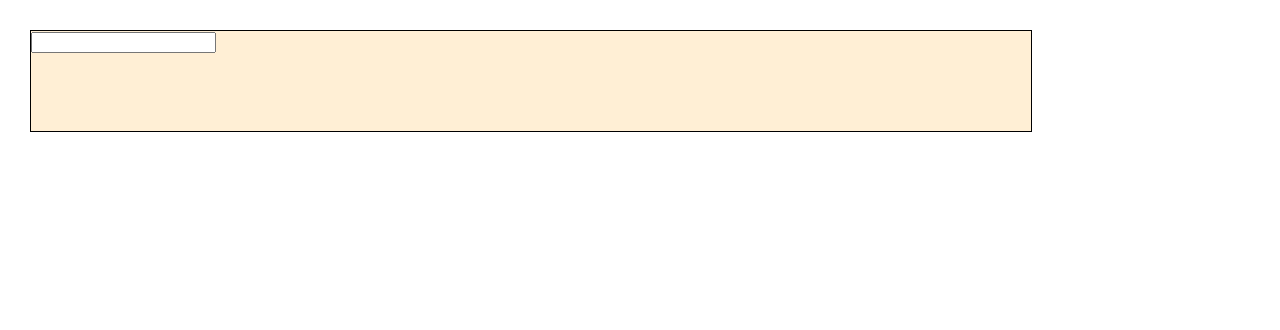
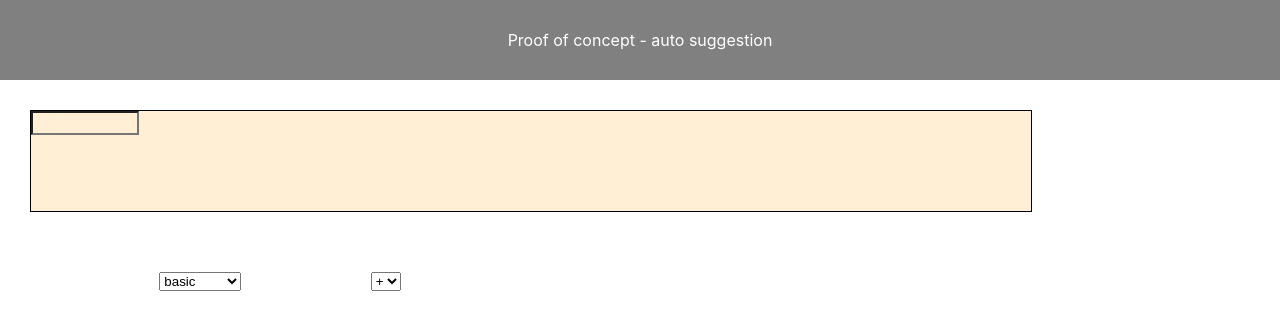
Before and after one commit to VidyaSairam/AutoSuggestion, a React (Create React App) app: page / in a window 1280 px wide. Shown: the top 330 px of the page. Built offline with nearby package versions, Linux system fonts and the light colour scheme.

Commit message:
able to suggest multiple input and also edit

```diff
--- a/src/App.css
+++ b/src/App.css
@@ -5,3 +5,33 @@
   height: 100px;
   background-color: papayawhip;
 }
+
+input{
+  background-color:transparent;
+  text-align: center;
+  /* border: 0px solid; */
+  width: 100px;
+  font-size: medium;
+  /* border: 0.5px solid black; */
+}
+
+#dropdownContainer{
+  width: 300px;
+  height: 100px;
+}
+
+#dropdownView{
+  display: flex;
+  flex-direction: row;
+  align-items: center;
+  width: 500px;
+  padding: 30px;
+  justify-content: space-evenly;
+}
+
+header{
+  background-color: grey;
+  color: white;
+  padding: 30px;
+  text-align: center;
+}
--- a/src/App.js
+++ b/src/App.js
@@ -3,110 +3,155 @@ import './App.css';
 import { useState } from 'react';
 
 function App() {
-  // const [text, setText] = useState([
-  //   {
-  //     source_component: '', // there is only 1 parent component
-  //     operator: '',
-  //     target_component: '',
-  //     enable: false
-  //   }
-  // ])
 
   const [text, setText] = useState([
     {
       component_or_operator: '',
       isOperator: false,
-      disabled: false
+      disabled: false,
+      color: 'black'
     }
   ])
 
+  const [index, setIndex] = useState(0)
   const [suggestion, setSuggestion] = useState([])
+  const operator = ['+', '-', '*', '/']
 
-  // const handleSuggestionChange = (e) => {
-  //   console.log(e.target.value)
-  //   let existing_content = text
-  //   const val = {
-  //     name: e.target.value
-  //   }
-  //   existing_content.push(val)
-  //   setText(existing_content)
-  // }
-
-  const handleSearchChange = (e) => {
+  const handleSearchChange = (e, index) => {
     const val = e.target.value
     let response
     if (val == '+' || val == '-' || val == '*' || val == '/') {
-      response = ['+', '-', '*', '/'].filter(item => item.includes(val))
+      response = operator.filter(item => item.includes(val))
     }
     else {
       response = search.filter(item => item.toLowerCase().includes(e.target.value))
     }
     setSuggestion(response)
-
     let arrContent = text
-    console.log(parseInt(arrContent.length)-1)
-    arrContent[arrContent.length-1].component_or_operator = val;
-    setTimeout(()=>{
+    console.log(parseInt(arrContent.length) - 1)
+    arrContent[index].component_or_operator = val;
+    console.log(arrContent)
+    setTimeout(() => {
       setText(arrContent)
-    },50)
+    }, 50)
 
 
   }
-  const handleSuggestionChange = (e,item) => {
-    let res = text.slice(0,text.length-1)
-    const val = e.target.value
-    const lastCont =  {
+  const handleSuggestionChange = (e, item, parentIndex = null) => {
+    let res = text.slice(0, text.length - 1)
+    // const val = e.target.value
+    // console.log(val)
+    const lastCont = {
       component_or_operator: '',
       isOperator: false,
       disabled: false
     }
-    if (val == '+' || val == '-' || val == '*' || val == '/') {
+    if (operator.includes(item)) {
       const content = {
         component_or_operator: item,
         isOperator: true,
-        disabled: false
+        disabled: false,
+        color: 'red'
       }
+      // res.push(content)
+      if (parentIndex != null) {
+        res[parentIndex] = content
+      }
+      else {
         res.push(content)
       }
-    else{
+    }
+    else {
       const content = {
         component_or_operator: item,
         isOperator: false,
-        disabled: false
+        disabled: false,
+        color: 'green'
       }
+      // res.push(content)
+      // res[parentIndex] = content
+      if (parentIndex != null) {
+        res[parentIndex] = content
+      }
+      else {
         res.push(content)
+      }
     }
     res.push(lastCont)
     console.log(res)
     setText([])
-    setTimeout(()=>{
+    setSuggestion([])
+    setTimeout(() => {
       setText(res)
-    },500)
+    }, 500)
 
   }
   const search = ['basic', 'hra', 'allowance']
 
+  const handleInputClick = (index) => {
+    // const res = text
+    // res.map((resItem, resIndex) => {
+    //   if (resIndex == index) {
+    //     resItem.disabled = false
+    //   }
+    //   else {
+    //     resItem.disabled = true
+    //   }
+    // })
+    // console.log(res)
+    // setText([])
+    // setTimeout(() => {
+    //   setText(res)
+    // }, 500)
+  }
+
   return (
     <div>
+      <header>Proof of concept - auto suggestion</header>
       <div className={'container'}>
         {
-          text.map((item, index) => (
-            <input disabled={item.disabled} value={item.component_or_operator} onChange={handleSearchChange} />
+          text.map((item, parentIndex) => (
+            <input disabled={item.disabled} style={{ color: item.color }} onClick={() => handleInputClick(index)} value={item.component_or_operator} onChange={(e) => {
+              setIndex(parentIndex)
+              handleSearchChange(e, parentIndex)
+            }} />
           ))
         }
-
-        <div>{
+        <div>
+          {
             suggestion ?
-            suggestion.map((item) => (
+              suggestion.map((childItem) => (
                 <div>
-                <p onClick={(e) => handleSuggestionChange(e,item)}>{item}</p>
+                  <p onClick={(e) => handleSuggestionChange(e, childItem, index)}>{childItem}</p>
                 </div>
               ))
               : null
           }
         </div>
       </div>
+      <div id={'dropdownView'}>
+        <select>
+          {
+            search.map((childItem) => {
+              return (
+                <option onClick={(e) => handleSuggestionChange(e, childItem)} value={childItem}>{childItem}</option>
+              )
+            })
 
+          }
+        </select>
+
+        <select>
+          {
+            operator.map((childItem) => {
+              return (
+                <option onClick={(e) => handleSuggestionChange(e, childItem)} value={childItem}>{childItem}</option>
+              )
+            })
+
+          }
+        </select>
+      </div>
     </div>
   );
 }
```
Lines whose indentation alone changed are shown as unchanged.
